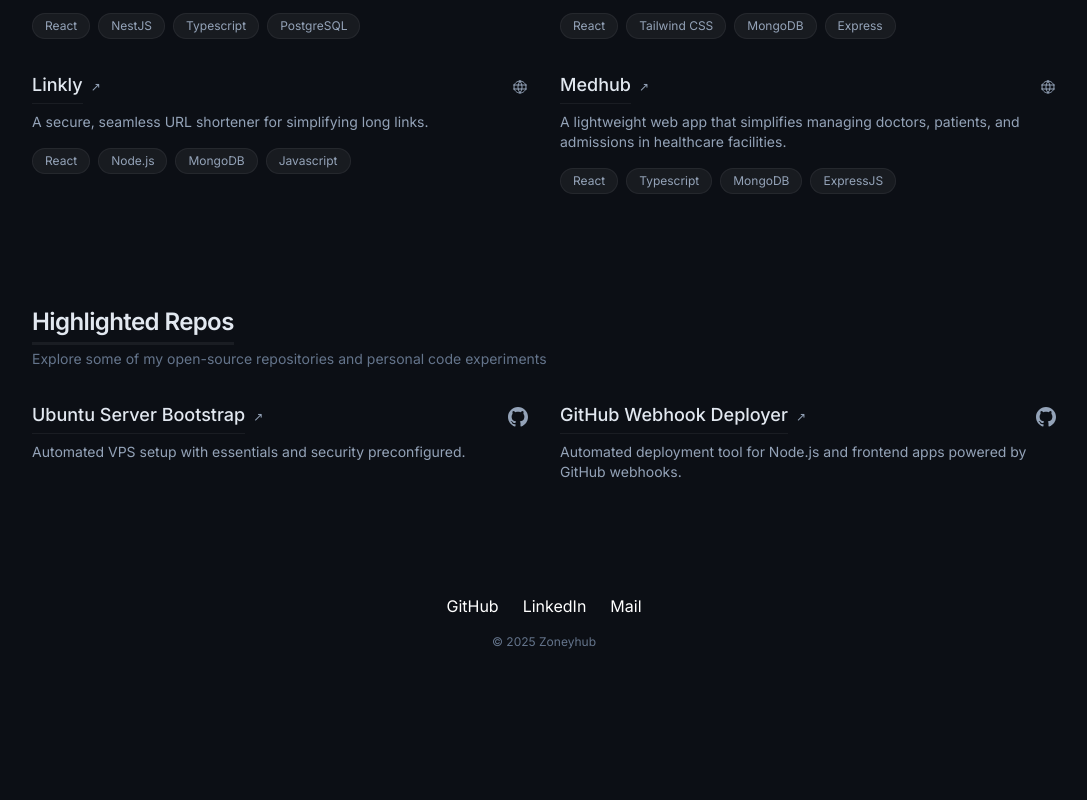
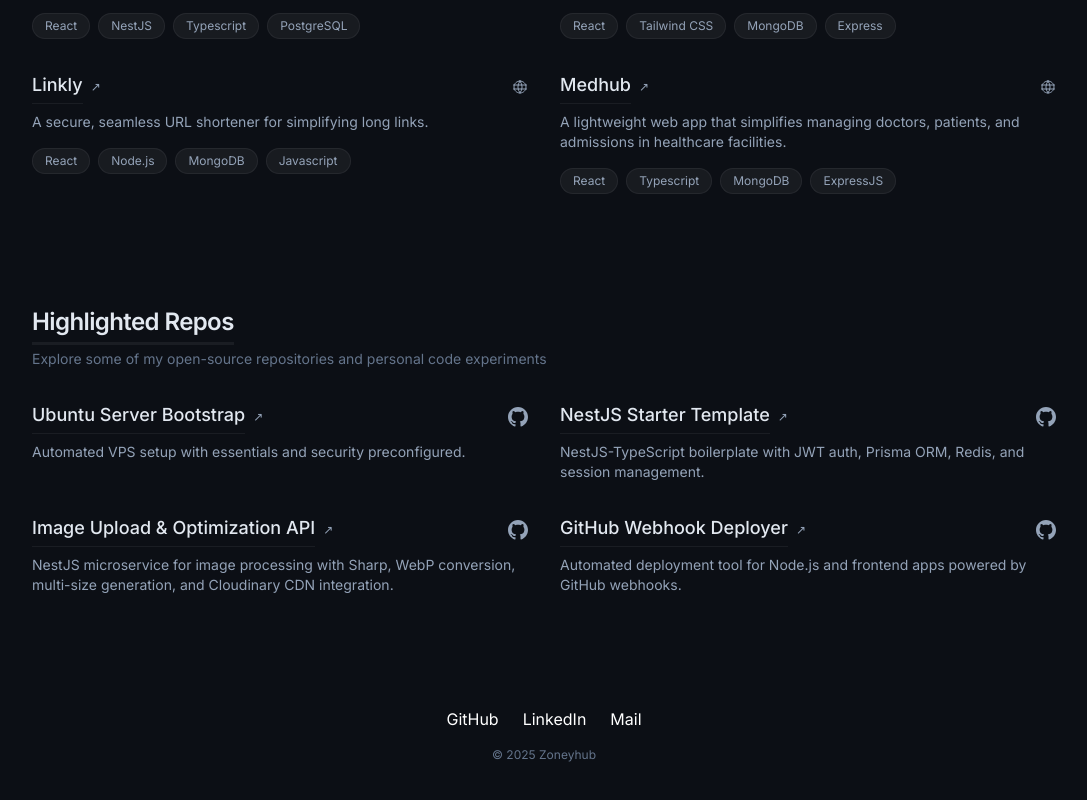
Before and after one commit to Brayzonn/zoneyhub, a React (Vite) app in the folder client/: page / in a window 1280 px wide. Shown: the part 1158-1958 px from the top of the page, without its empty margins (96-1183 px from the left). Before the commit the page ends 1848 px from the top, so only its background shows below. Built offline with nearby package versions, Linux system fonts and the light colour scheme.

Commit message:
add: nest microservice repo added

```diff
--- a/client/src/components/Footer.tsx
+++ b/client/src/components/Footer.tsx
@@ -3,7 +3,6 @@ import { logEvent } from "../utils/analytics";
 const Footer = () => {
   return (
     <>
-      {/* Footer */}
       <footer className="text-center text-white pb-10">
         <div className="space-x-6">
           <a
--- a/client/src/components/GitRepos.tsx
+++ b/client/src/components/GitRepos.tsx
@@ -9,6 +9,17 @@ const GitRepos = () => {
       link: "https://github.com/Brayzonn/vps-init",
     },
     {
+      name: "NestJS Starter Template",
+      desc: "NestJS-TypeScript boilerplate with JWT auth, Prisma ORM, Redis, and session management.",
+      link: "https://github.com/Brayzonn/NestJS-Starter",
+    },
+
+    {
+      name: "Image Upload & Optimization API",
+      desc: "NestJS microservice for image processing with Sharp, WebP conversion, multi-size generation, and Cloudinary CDN integration.",
+      link: "https://github.com/Brayzonn/image-upload-service",
+    },
+    {
       name: "GitHub Webhook Deployer",
       desc: "Automated deployment tool for Node.js and frontend apps powered by GitHub webhooks.",
       link: "https://github.com/Brayzonn/github-webhook-deployer",
@@ -16,7 +27,6 @@ const GitRepos = () => {
   ];
   return (
     <>
-      {/* Highlighted Repos */}
       <section className="max-w-5xl mx-auto mb-28">
         <div className="mb-8 ">
           <h2 className="inline-block text-2xl font-semibold text-[var(--color-primary-text-color)] tracking-tight border-b-3 border-[var(--color-border)] pb-1">
--- a/client/src/components/Nav.tsx
+++ b/client/src/components/Nav.tsx
@@ -12,7 +12,6 @@ interface NavProps {
 const Nav = ({ isScrolled, isDarkMode, onThemeToggle }: NavProps) => {
   return (
     <>
-      {/* Navbar */}
       <nav
         className={`fixed top-0 left-0 right-0 z-50 flex items-center justify-between px-[1rem] sm:px-[3rem] py-6 border-b transition-all duration-300 ${
           isScrolled
```
